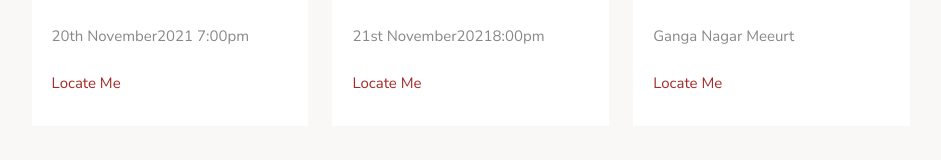
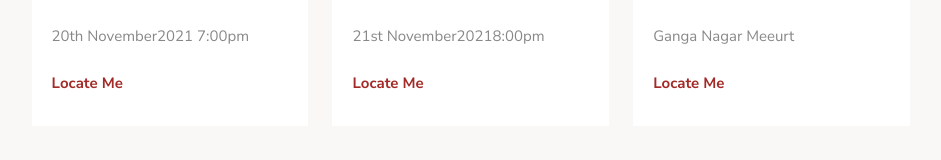
Before and after one commit to Shwetagopalwedding/Invitation, a React (Create React App) app: page / in a window 1280 px wide. Shown: the part 3492-3652 px from the top of the page, without its empty margins (310-1251 px from the left). Built offline with nearby package versions, Linux system fonts and the light colour scheme.

Commit message:
initial commit

```diff
--- a/src/components/Where.js
+++ b/src/components/Where.js
@@ -33,7 +33,7 @@ function Where() {
                 href="https://www.google.com/maps/place/JF-291,+KP+Pocket,+Ganga+Nagar,+Meerut,+Uttar+Pradesh+250001/@29.0069744,77.7596037,19.5z/data=!4m19!1m13!4m12!1m4!2m2!1d77.7594771!2d29.0067639!4e1!1m6!1m2!1s0x390c7ac52a83da9b:0x6a6b4692eac8cce1!2sJF-291,+KP+Pocket,+Ganga+Nagar,+Meerut,+Uttar+Pradesh+250001!2m2!1d77.7594833!2d29.0067792!3m4!1s0x390c7ac52a83da9b:0x6a6b4692eac8cce1!8m2!3d29.0067792!4d77.7594833"
                 target="_blank"
                 alt="wedding-location"
-                style={{ color: "#a22a27" }}
+                style={{ color: "#a22a27", fontWeight: "700" }}
               >
                 Locate Me
               </a>
@@ -57,7 +57,7 @@ function Where() {
                 href="https://www.google.com/maps/place/PARADISE+VIEW+RESORT/@29.01662,77.7601334,13z/data=!4m20!1m14!4m13!1m5!1m1!1s0x390c7ac7730dda4d:0xbd489d6bf98d2ac1!2m2!1d77.7601334!2d29.01662!1m6!1m2!1s0x390c7ac7730dda4d:0xbd489d6bf98d2ac1!2sPARADISE+VIEW+RESORT,+Meerut+-+Pauri+National+Hwy,+Meerut,+Uttar+Pradesh+250001!2m2!1d77.7601334!2d29.01662!3m4!1s0x390c7ac7730dda4d:0xbd489d6bf98d2ac1!8m2!3d29.01662!4d77.7601334"
                 target="_blank"
                 alt="wedding-location"
-                style={{ color: "#a22a27" }}
+                style={{ color: "#a22a27", fontWeight: "700" }}
               >
                 Locate Me
               </a>
@@ -80,7 +80,7 @@ function Where() {
                 href="https://www.google.com/maps/dir/29.0067639,77.7594771/hotel+limewood+meerut/@29.0042491,77.7565893,17z/data=!3m1!4b1!4m9!4m8!1m1!4e1!1m5!1m1!1s0x390c7ada3a38576b:0x9b45a461de9d050d!2m2!1d77.75861!2d29.0017312"
                 target="_blank"
                 alt="hotel-location"
-                style={{ color: "#a22a27" }}
+                style={{ color: "#a22a27", fontWeight: "700" }}
               >
                 Locate Me
               </a>
```
